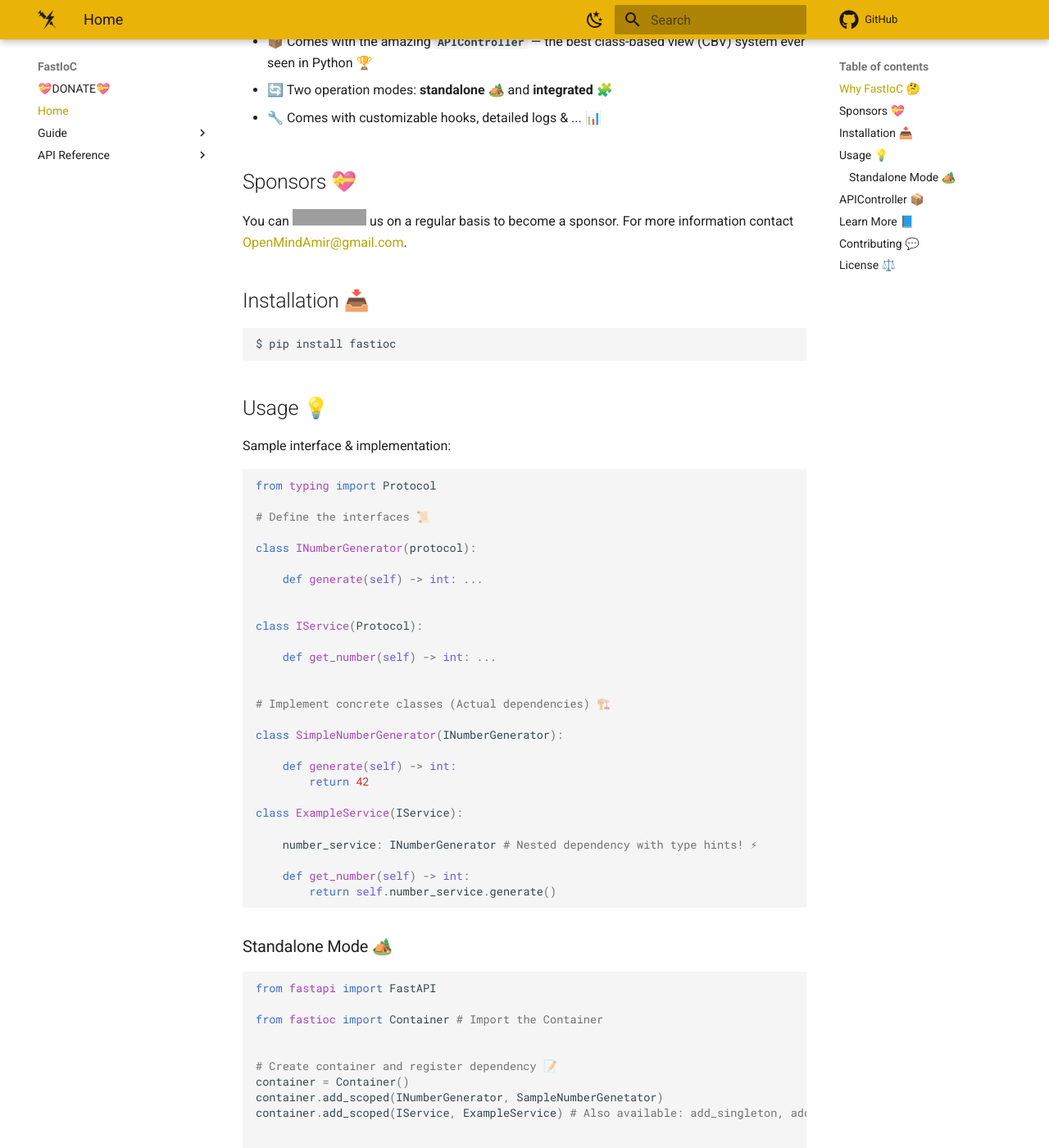
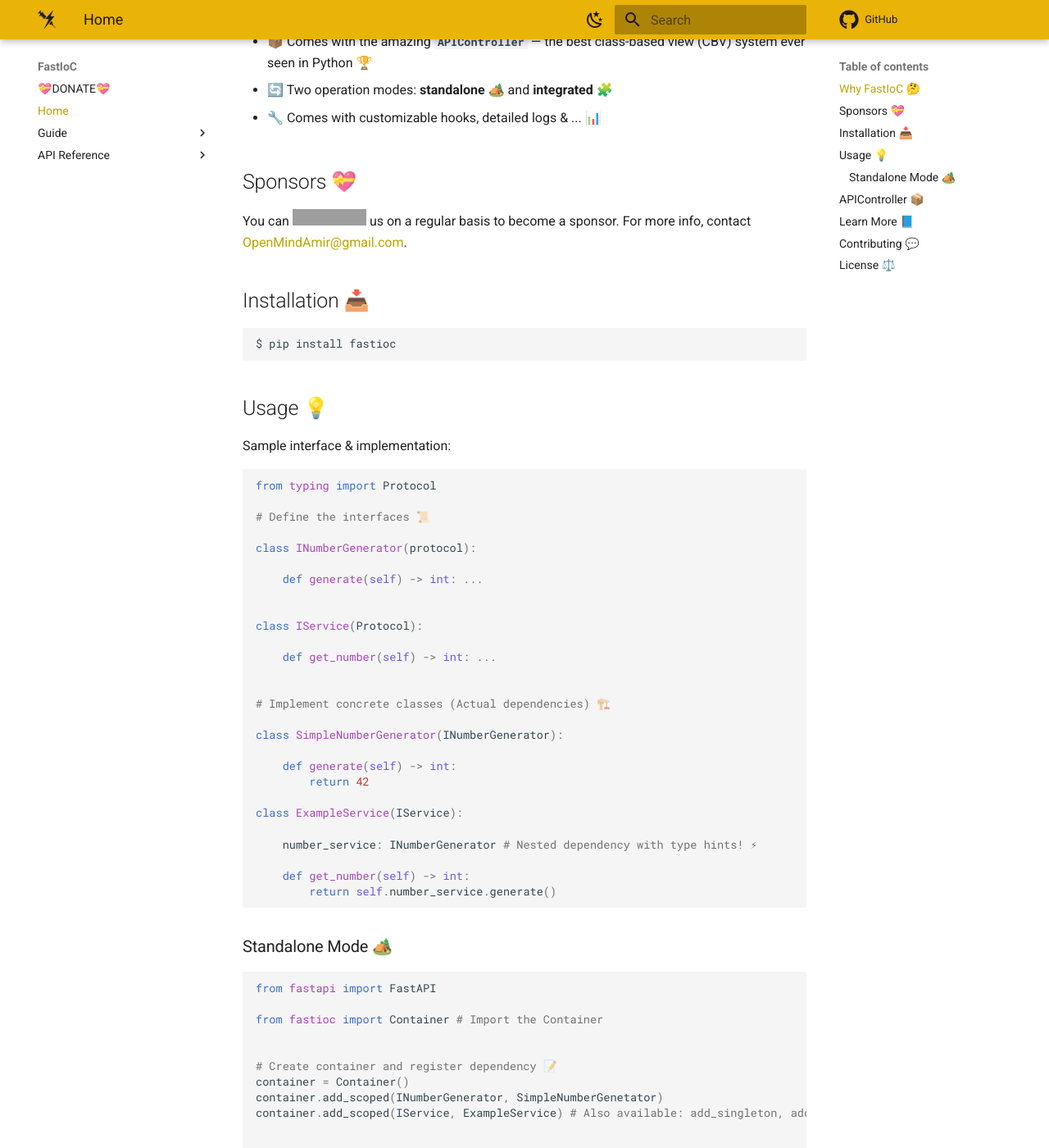
Before and after one commit to OpenMindAmir/FastIoC, an MkDocs documentation site: the page built from docs/index.md, in a window 1280 px wide and 1400 px high, scrolled down 761 px. Shown: the whole window at 82% size. Built offline with MkDocs 1.6.1 and Material for MkDocs 9.7.7, drawn with Linux system fonts in a browser that asks for light colours; comment, search, counter and statistics services are not loaded; grey boxes are pictures that could not be loaded.

Commit message:
Corrected a mistake in docs

```diff
--- a/docs/index.md
+++ b/docs/index.md
@@ -36,7 +36,7 @@
 
 ## Sponsors 💝
 
-You can  [![Support](https://img.shields.io/badge/Support-violet?style=flat&logo=githubsponsors&logoColor=white&labelColor=black)](https://OpenMindAmir.ir/donate) us on a regular basis to become a sponsor. For more information contact [OpenMindAmir@gmail.com](mailto:OpenMindAmir@gmailc.com).
+You can  [![Support](https://img.shields.io/badge/Support-violet?style=flat&logo=githubsponsors&logoColor=white&labelColor=black)](https://OpenMindAmir.ir/donate) us on a regular basis to become a sponsor. For more info, contact [OpenMindAmir@gmail.com](mailto:OpenMindAmir@gmailc.com).
 
 ## Installation 📥
 
@@ -88,7 +88,7 @@
 
 # Create container and register dependency 📝
 container = Container()
-container.add_scoped(INumberGenerator, SampleNumberGenetator)
+container.add_scoped(INumberGenerator, SimpleNumberGenetator)
 container.add_scoped(IService, ExampleService) # Also available: add_singleton, add_transient
 
 
```
Also changed, not shown: README.md (+2 -2 lines).
